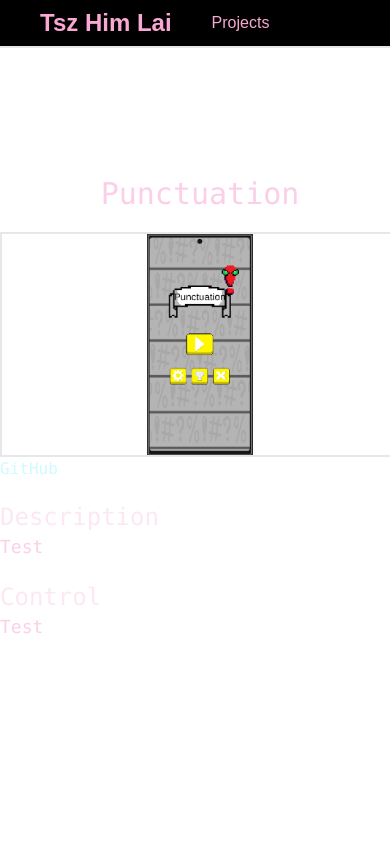
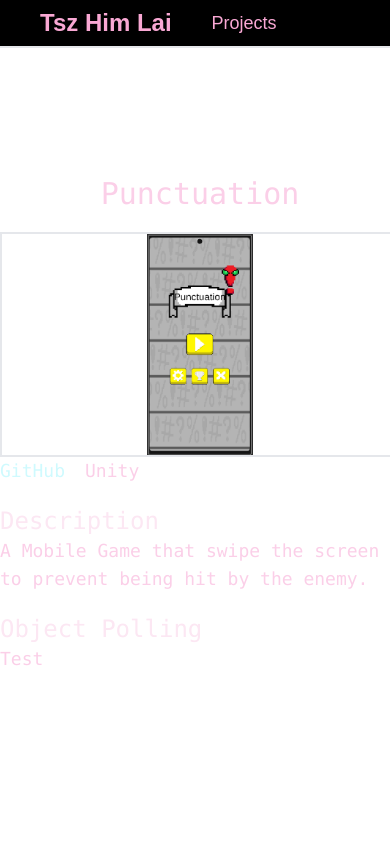
Before and after one commit to JustinLTH3/Portfolio, a Next.js app: page /Portfolio/Punctuation in a window 390 px wide. Shown: the top 844 px of the page. Built offline with nearby package versions, Linux system fonts and the light colour scheme.

Commit message:
Add Some Details.

```diff
--- a/src/app/DeadAim/page.tsx
+++ b/src/app/DeadAim/page.tsx
@@ -1,26 +1,53 @@
 import Image from "next/image";
+import Link from "next/link";
 
 export default function Page() {
     return (
         <div className="grid grid-rows-3 justify-items-center min-h-screen font-mono">
-            <div className="w-full flex flex-col items-center">
-                <h1 className="">Dead Aim</h1>
-                <div className="h-[225px] lg:h-[450px] w-[400px] lg:w-[800px] border-2 relative items-center">
+            <div className="w-[400px] lg:w-[800px] flex flex-col items-center">
+                <h1>Dead Aim</h1>
+                <div className="h-[225px] lg:h-[450px] w-full border-2 relative items-center">
                     <Image
                         src={"/Portfolio/DeadAimMainMenu.png"}
                         alt={"Screenshot"}
                         fill
                         sizes={"100vw"}
-                        className="max-h-[225px] lg:max-h-[450px] max-w-[400px] lg:max-w-[800px]"
+                        className="object-contain"
                     />
+                </div>
+                <div className="w-full text-start flex flex-row">
+                    <Link href={"https://github.com/JustinLTH3/GAMR3510Assignment"} target="_blank"
+                          className="text-cyan-100">GitHub</Link>
+                    <p className="px-5">UE 5.3</p>
                 </div>
                 <div className="w-[400px] lg:w-[800px] pt-5">
                     <h2 className="w-full">Description</h2>
-                    <p>Test</p>
+                    <p>
+                        A <b className="text-yellow-100">multiplayer</b> third person shooter that the player aims is to
+                        be the first to kill the opponent
+                        five times.
+                    </p>
                 </div>
                 <div className="w-[400px] lg:w-[800px] pt-5">
                     <h2 className="w-full">Weapon</h2>
-                    <p>Test</p>
+                    <table className="w-full">
+                        <tbody>
+                        <tr className="w-full border-2">
+                            <td className="w-1/2 border-r-2 text-yellow-100 text-right">Replicated VFX & SFX</td>
+                            <td className="w-1/2">Used <b className="text-cyan-100">Multicast</b> Function To Spawn
+                                Sound Component and Niagara Component on both Client and Host
+                            </td>
+                        </tr>
+                        <tr className="w-full border-2">
+                            <td className="w-1/2 border-r-2 text-yellow-100 text-right">Headshot Mechanics</td>
+                            <td className="w-1/2">Trace hit to the skeletal mesh to get the hit bone and check if it is
+                                head.
+                            </td>
+                        </tr>
+
+                        </tbody>
+                    </table>
+
                 </div>
             </div>
         </div>
--- a/src/app/Punctuation/page.tsx
+++ b/src/app/Punctuation/page.tsx
@@ -15,15 +15,16 @@ export default function Page() {
                         className="object-contain"
                     />
                 </div>
-                <div className="w-full text-start text-cyan-100">
-                    <Link href={"https://github.com/JustinLTH3/QuestionMark"}>GitHub</Link>
+                <div className="w-full text-start flex flex-row">
+                    <Link href={"https://github.com/JustinLTH3/QuestionMark"} target="_blank" className="text-cyan-100">GitHub</Link>
+                    <p className="px-5">Unity</p>
                 </div>
                 <div className="w-[400px] lg:w-[800px] pt-5">
                     <h2 className="w-full">Description</h2>
-                    <p>Test</p>
+                    <p>A Mobile Game that swipe the screen to prevent being hit by the enemy.</p>
                 </div>
                 <div className="w-[400px] lg:w-[800px] pt-5">
-                    <h2 className="w-full">Control</h2>
+                    <h2 className="w-full">Object Polling</h2>
                     <p>Test</p>
                 </div>
             </div>
--- a/src/app/globals.css
+++ b/src/app/globals.css
@@ -32,6 +32,6 @@ th {
     @apply text-pink-100 font-bold;
 }
 
-p {
-    @apply text-lg justify-center w-full lg:w-2/3;
+p,a {
+    @apply text-lg justify-center;
 }
--- a/src/app/page.tsx
+++ b/src/app/page.tsx
@@ -7,7 +7,7 @@ export default function Home() {
             <main className="flex flex-col text-center items-center sm:items-start">
                 <div className="w-full flex flex-col items-center">
                     <h1 className="w-full justify-centere">About Me</h1>
-                    <p className="flex justify-center flex-col text-cyan-100">
+                    <p className="flex justify-center flex-col text-cyan-100 lg:w-1/2 w-full">
                         I am Tsz Him Lai, a passionate Computer Games Programming student at De Montfort University who
                         is devoted to learn new knowledge and skills to develop capabilities and wider vision to solve
                         problems with suitable solutions.
```
